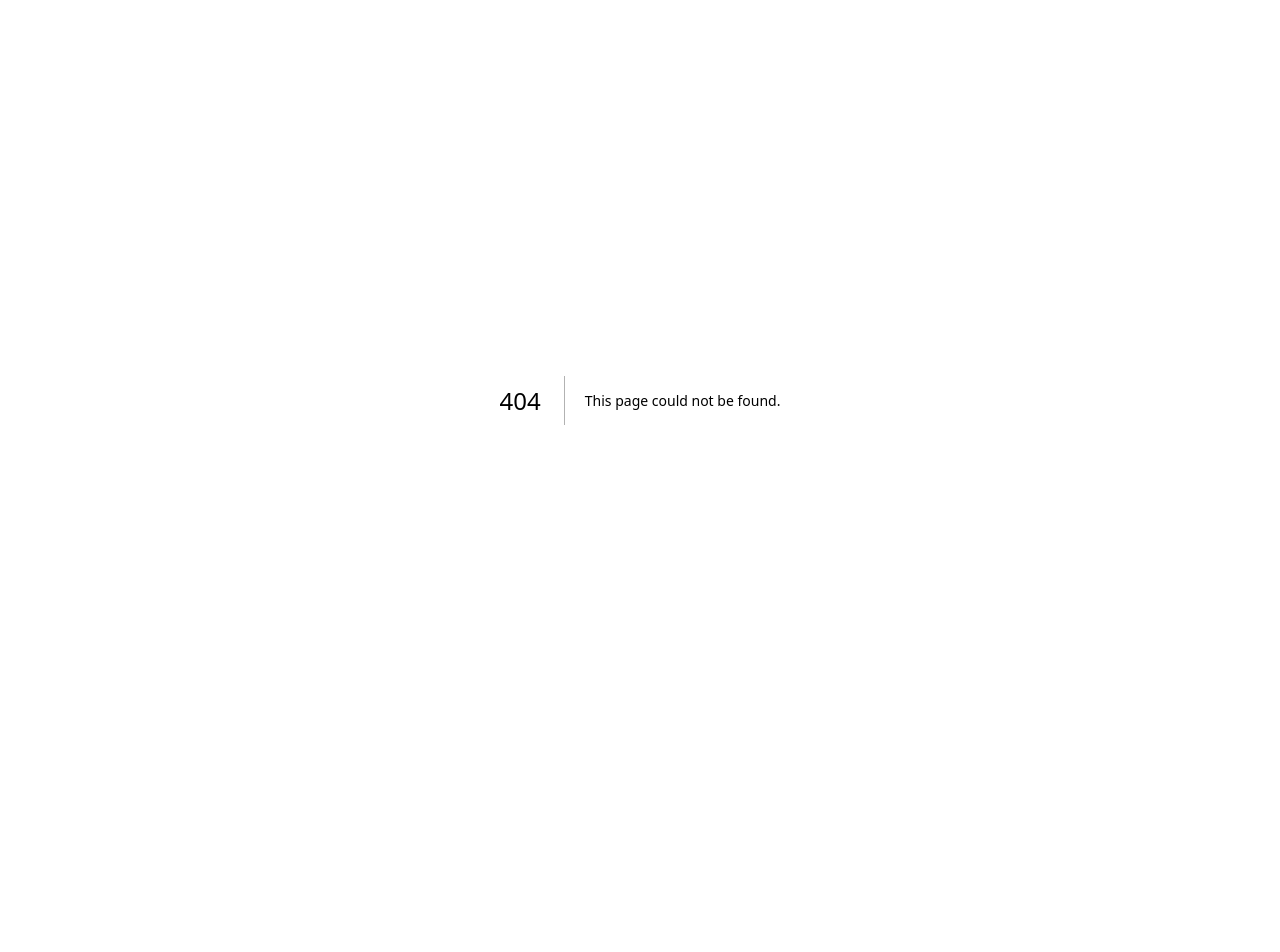
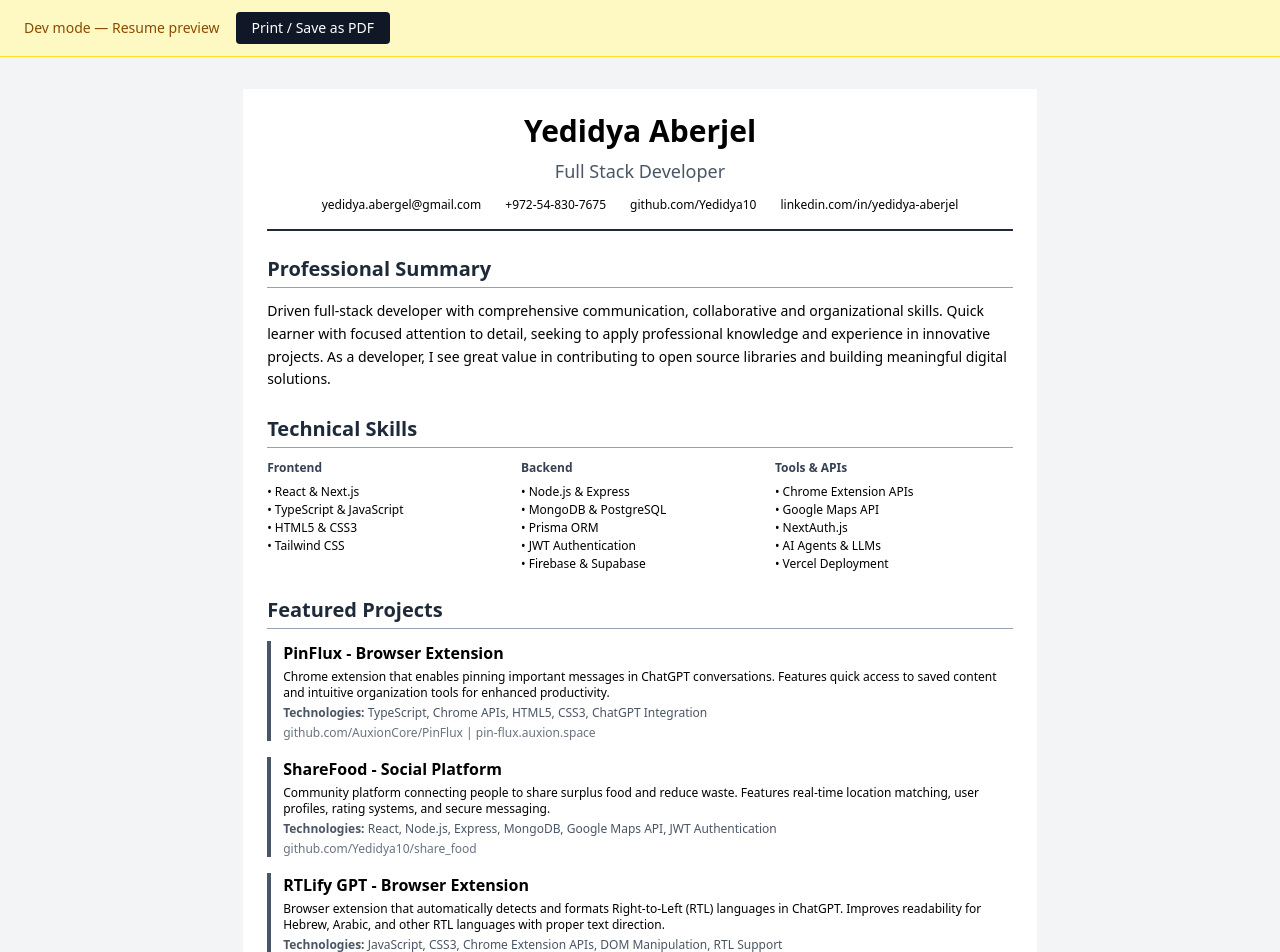
Before and after one commit to Yedidya10/yedidya-hub, a Next.js app: page /resume in a window 1280 px wide. Before the commit this address had no page. Shown: the top 952 px of the page. Before the commit the page ends 800 px from the top, so only its background shows below. Built offline with nearby package versions, Linux system fonts and the light colour scheme.

Commit message:
feat: add ResumePage and ResumeView components with structured content

```diff
--- /dev/null
+++ b/app/resume/page.tsx
@@ -0,0 +1,10 @@
+import { notFound } from "next/navigation"
+import ResumeView from "./resume-view"
+
+export default function ResumePage() {
+  if (process.env.NODE_ENV !== "development") {
+    notFound()
+  }
+
+  return <ResumeView />
+}
--- /dev/null
+++ b/app/resume/resume-view.tsx
@@ -0,0 +1,160 @@
+"use client"
+
+const ResumeContent = () => {
+  return (
+    <div
+      id="resume-content"
+      className="max-w-4xl mx-auto bg-white text-black p-6 min-h-[297mm] w-[210mm]"
+      style={{ fontSize: "12px", lineHeight: "1.3" }}
+    >
+      {/* Header */}
+      <div className="text-center mb-6 border-b-2 border-gray-800 pb-4">
+        <h1 className="text-3xl font-bold mb-2">Yedidya Aberjel</h1>
+        <p className="text-lg text-gray-600 mb-3">Full Stack Developer</p>
+        <div className="flex justify-center gap-6 text-xs">
+          <span>yedidya.abergel@gmail.com</span>
+          <span>+972-54-830-7675</span>
+          <span>github.com/Yedidya10</span>
+          <span>linkedin.com/in/yedidya-aberjel</span>
+        </div>
+      </div>
+
+      {/* Summary */}
+      <section className="mb-6">
+        <h2 className="text-xl font-bold mb-3 text-gray-800 border-b border-gray-400 pb-1">
+          Professional Summary
+        </h2>
+        <p className="text-sm leading-relaxed">
+          Driven full-stack developer with comprehensive communication, collaborative and organizational skills.
+          Quick learner with focused attention to detail, seeking to apply professional knowledge and experience
+          in innovative projects. As a developer, I see great value in contributing to open source libraries
+          and building meaningful digital solutions.
+        </p>
+      </section>
+
+      {/* Technical Skills */}
+      <section className="mb-6">
+        <h2 className="text-xl font-bold mb-3 text-gray-800 border-b border-gray-400 pb-1">
+          Technical Skills
+        </h2>
+        <div className="grid grid-cols-3 gap-4">
+          <div>
+            <h3 className="font-semibold mb-2 text-gray-700">Frontend</h3>
+            <ul className="text-xs space-y-0.5">
+              <li>• React & Next.js</li>
+              <li>• TypeScript & JavaScript</li>
+              <li>• HTML5 & CSS3</li>
+              <li>• Tailwind CSS</li>
+            </ul>
+          </div>
+          <div>
+            <h3 className="font-semibold mb-2 text-gray-700">Backend</h3>
+            <ul className="text-xs space-y-0.5">
+              <li>• Node.js & Express</li>
+              <li>• MongoDB & PostgreSQL</li>
+              <li>• Prisma ORM</li>
+              <li>• JWT Authentication</li>
+              <li>• Firebase & Supabase</li>
+            </ul>
+          </div>
+          <div>
+            <h3 className="font-semibold mb-2 text-gray-700">Tools & APIs</h3>
+            <ul className="text-xs space-y-0.5">
+              <li>• Chrome Extension APIs</li>
+              <li>• Google Maps API</li>
+              <li>• NextAuth.js</li>
+              <li>• AI Agents & LLMs</li>
+              <li>• Vercel Deployment</li>
+            </ul>
+          </div>
+        </div>
+      </section>
+
+      {/* Featured Projects */}
+      <section className="mb-6">
+        <h2 className="text-xl font-bold mb-3 text-gray-800 border-b border-gray-400 pb-1">
+          Featured Projects
+        </h2>
+        <div className="space-y-4">
+          <div className="border-l-4 border-gray-600 pl-3">
+            <h3 className="text-base font-semibold mb-1">PinFlux - Browser Extension</h3>
+            <p className="text-xs mb-1">
+              Chrome extension that enables pinning important messages in ChatGPT conversations.
+              Features quick access to saved content and intuitive organization tools for enhanced productivity.
+            </p>
+            <p className="text-xs text-gray-600 mb-1">
+              <strong>Technologies:</strong> TypeScript, Chrome APIs, HTML5, CSS3, ChatGPT Integration
+            </p>
+            <p className="text-xs text-gray-500">github.com/AuxionCore/PinFlux | pin-flux.auxion.space</p>
+          </div>
+
+          <div className="border-l-4 border-gray-600 pl-3">
+            <h3 className="text-base font-semibold mb-1">ShareFood - Social Platform</h3>
+            <p className="text-xs mb-1">
+              Community platform connecting people to share surplus food and reduce waste.
+              Features real-time location matching, user profiles, rating systems, and secure messaging.
+            </p>
+            <p className="text-xs text-gray-600 mb-1">
+              <strong>Technologies:</strong> React, Node.js, Express, MongoDB, Google Maps API, JWT Authentication
+            </p>
+            <p className="text-xs text-gray-500">github.com/Yedidya10/share_food</p>
+          </div>
+
+          <div className="border-l-4 border-gray-600 pl-3">
+            <h3 className="text-base font-semibold mb-1">RTLify GPT - Browser Extension</h3>
+            <p className="text-xs mb-1">
+              Browser extension that automatically detects and formats Right-to-Left (RTL) languages in ChatGPT.
+              Improves readability for Hebrew, Arabic, and other RTL languages with proper text direction.
+            </p>
+            <p className="text-xs text-gray-600 mb-1">
+              <strong>Technologies:</strong> JavaScript, CSS3, Chrome Extension APIs, DOM Manipulation, RTL Support
+            </p>
+            <p className="text-xs text-gray-500">github.com/AuxionCore/RTLify_GPT | rtlify-gpt.auxion.space</p>
+          </div>
+
+          <div className="border-l-4 border-gray-600 pl-3">
+            <h3 className="text-base font-semibold mb-1">ShareSphere - Social Platform</h3>
+            <p className="text-xs mb-1">
+              Community platform for sharing household items and resources. Connects neighbors to lend and borrow
+              everyday objects, reducing waste and building stronger local communities.
+            </p>
+            <p className="text-xs text-gray-600 mb-1">
+              <strong>Technologies:</strong> Next.js, TypeScript, Prisma, PostgreSQL, NextAuth.js, Tailwind CSS, Vercel
+            </p>
+            <p className="text-xs text-gray-500">github.com/Yedidya10/sharesphere</p>
+          </div>
+        </div>
+      </section>
+
+      {/* Footer */}
+      <div className="text-center text-xs text-gray-500 mt-6 pt-3 border-t border-gray-300">
+        Last updated: {new Date().toLocaleDateString()}
+      </div>
+    </div>
+  )
+}
+
+export default function ResumeView() {
+  const handlePrint = () => {
+    window.print()
+  }
+
+  return (
+    <div className="min-h-screen bg-gray-100">
+      {/* Dev-only toolbar — hidden on print */}
+      <div className="print:hidden bg-yellow-100 border-b border-yellow-300 px-6 py-3 flex items-center gap-4">
+        <span className="text-yellow-800 text-sm font-medium">Dev mode — Resume preview</span>
+        <button
+          onClick={handlePrint}
+          className="bg-gray-900 text-white text-sm px-4 py-1.5 rounded hover:bg-gray-700 transition-colors"
+        >
+          Print / Save as PDF
+        </button>
+      </div>
+
+      <div className="py-8 flex justify-center">
+        <ResumeContent />
+      </div>
+    </div>
+  )
+}
```
